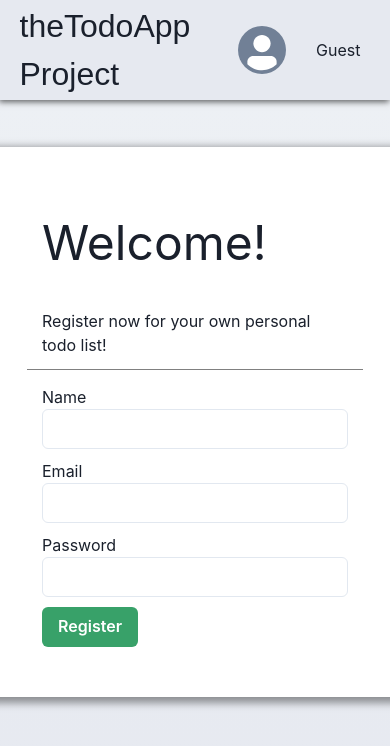
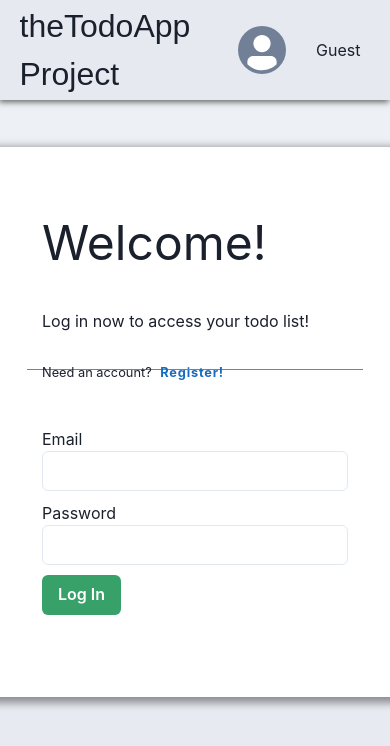
Before and after one commit to JimBowler82/theTodoProject-Client, a React (Create React App) app: page /login in a window 390 px wide. Shown: the top 746 px of the page. Built offline with nearby package versions, Linux system fonts and the light colour scheme.

Commit message:
changed structure, added routes & private route

```diff
--- a/package.json
+++ b/package.json
@@ -13,6 +13,7 @@
     "framer-motion": "^3.2.2-rc.1",
     "react": "^17.0.1",
     "react-dom": "^17.0.1",
+    "react-router-dom": "^5.2.0",
     "react-scripts": "4.0.1",
     "web-vitals": "^0.2.4"
   },
--- a/src/components/app/App.js
+++ b/src/components/app/App.js
@@ -1,11 +1,21 @@
 import styles from "./App.module.css";
-import Home from "../../pages/home";
+import Register from "../register";
+import Login from "../login";
+import TodoList from "../todoList";
+import PrivateRoute from "../privateRoute";
+import { BrowserRouter as Router, Switch, Route } from "react-router-dom";
 
 function App() {
   return (
-    <div className={styles.app}>
-      <Home />
-    </div>
+    <Router>
+      <div>
+        <Switch>
+          <PrivateRoute exact path="/" component={TodoList} />
+          <Route path="/register" component={Register} />
+          <Route path="/login" component={Login} />
+        </Switch>
+      </div>
+    </Router>
   );
 }
 
--- /dev/null
+++ b/src/components/login/index.js
@@ -0,0 +1,77 @@
+import React, { useState } from "react";
+import styles from "./index.module.css";
+import Header from "../header";
+import { Button, Input } from "@chakra-ui/react";
+import { Link } from "react-router-dom";
+
+export default function Login() {
+  const [formData, setFormData] = useState({});
+
+  function handleChange(e) {
+    setFormData({ ...formData, [e.target.id]: e.target.value });
+  }
+
+  async function handleSubmit(e) {
+    e.preventDefault();
+    console.log(formData);
+    const response = await fetch(
+      `${process.env.REACT_APP_SERVER_URL}/user/login`,
+      {
+        method: "POST",
+        headers: {
+          "Content-Type": "application/json",
+        },
+        body: JSON.stringify(formData),
+      }
+    );
+    const { success, message } = await response.json();
+    if (success) {
+      // Activate a success message, proceed as logged in.
+      console.log("User has successfully logged in!");
+    } else {
+      // display a error message
+      console.log(`Error: ${message}`);
+    }
+  }
+
+  return (
+    <>
+      <Header />
+      <main className={styles.main}>
+        <div className={styles.welcomeContainer}>
+          <div className={styles.welcomeDiv}>
+            <h3>Welcome!</h3>
+            <p>Log in now to access your todo list!</p>
+            <p className={styles.regLink}>
+              Need an account?{" "}
+              <span>
+                <Link to="/register">Register!</Link>
+              </span>
+            </p>
+          </div>
+          <div className={styles.registerDiv}>
+            <form onSubmit={(e) => handleSubmit(e)}>
+              <label htmlFor="email">Email</label>
+              <Input
+                id="email"
+                type="email"
+                size="md"
+                onChange={(e) => handleChange(e)}
+              />
+              <label htmlFor="password">Password</label>
+              <Input
+                id="password"
+                type="password"
+                size="md"
+                onChange={(e) => handleChange(e)}
+              />
+              <Button type="submit" colorScheme="green">
+                Log In
+              </Button>
+            </form>
+          </div>
+        </div>
+      </main>
+    </>
+  );
+}
--- /dev/null
+++ b/src/components/login/index.module.css
@@ -0,0 +1,78 @@
+.main {
+  display: flex;
+  flex-direction: column;
+  justify-content: center;
+  align-items: center;
+  width: 100%;
+  height: 100vh;
+  background-image: linear-gradient(to top, #e6e9f0 0%, #eef1f5 100%);
+}
+
+.welcomeContainer {
+  display: flex;
+  width: 650px;
+  height: 350px;
+  padding: 15px;
+  background-color: white;
+  box-shadow: -1px 3px 8px 3px rgba(0, 0, 0, 0.4);
+}
+
+.welcomeDiv,
+.registerDiv {
+  width: 50%;
+  height: 100%;
+  padding: 15px;
+}
+
+.welcomeDiv {
+  border-right: 1px solid gray;
+}
+
+.welcomeDiv > * {
+  margin-top: 30px;
+}
+
+.welcomeDiv h3 {
+  font-size: 3rem;
+}
+
+.regLink {
+  font-size: 0.8rem;
+}
+
+.regLink > span {
+  color: rgb(25, 107, 189);
+  font-weight: bold;
+  letter-spacing: 0.05rem;
+  padding-left: 5px;
+}
+
+.registerDiv {
+  display: flex;
+  flex-direction: column;
+  justify-content: center;
+}
+
+.registerDiv form > * {
+  margin-bottom: 10px;
+}
+
+@media screen and (max-width: 690px) {
+  .welcomeContainer {
+    flex-direction: column;
+    width: 80%;
+    min-width: 450px;
+    height: 550px;
+    align-items: center;
+  }
+  .welcomeDiv {
+    height: 40%;
+    width: 80%;
+    border-right: none;
+    border-bottom: 1px solid gray;
+  }
+  .registerDiv {
+    height: 60%;
+    width: 80%;
+  }
+}
--- /dev/null
+++ b/src/components/privateRoute/index.js
@@ -0,0 +1,18 @@
+import React from "react";
+import { Route, Redirect } from "react-router-dom";
+
+export default function PrivateRoute({ component: Component, ...rest }) {
+  const workInProgress = true;
+  return (
+    <Route
+      {...rest}
+      render={(props) => {
+        return workInProgress ? (
+          <Redirect to="/register" />
+        ) : (
+          <Component {...props} />
+        );
+      }}
+    ></Route>
+  );
+}
--- a/src/pages/home/index.js
+++ b/src/components/register/index.js
@@ -1,9 +1,10 @@
 import React, { useState } from "react";
 import styles from "./index.module.css";
-import Header from "../../components/header";
+import Header from "../header";
 import { Button, Input } from "@chakra-ui/react";
+import { Link } from "react-router-dom";
 
-function Home() {
+export default function Register() {
   const [formData, setFormData] = useState({});
 
   function handleChange(e) {
@@ -41,6 +42,12 @@ function Home() {
           <div className={styles.welcomeDiv}>
             <h3>Welcome!</h3>
             <p>Register now for your own personal todo list!</p>
+            <p className={styles.loginLink}>
+              Already have an account?{" "}
+              <span>
+                <Link to="/login">Log In!</Link>
+              </span>
+            </p>
           </div>
           <div className={styles.registerDiv}>
             <form onSubmit={(e) => handleSubmit(e)}>
@@ -75,5 +82,3 @@ function Home() {
     </>
   );
 }
-
-export default Home;
--- a/src/pages/home/index.module.css
+++ b/src/components/register/index.module.css
@@ -36,6 +36,17 @@
   font-size: 3rem;
 }
 
+.loginLink {
+  font-size: 0.8rem;
+}
+
+.loginLink > span {
+  color: rgb(25, 107, 189);
+  font-weight: bold;
+  letter-spacing: 0.05rem;
+  padding-left: 5px;
+}
+
 .registerDiv {
   display: flex;
   flex-direction: column;
--- /dev/null
+++ b/src/components/todoList/index.js
@@ -0,0 +1,9 @@
+import React from "react";
+
+export default function TodoList() {
+  return (
+    <div>
+      <h1>TodoList</h1>
+    </div>
+  );
+}
```
Also changed, not shown: src/components/todoList/index.module.css (added), 2 other files (tests, documents, lock files or other folders).
